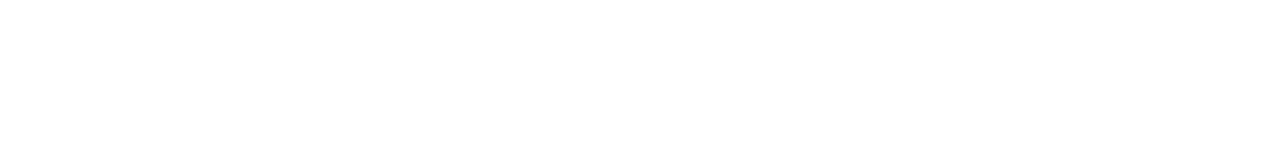
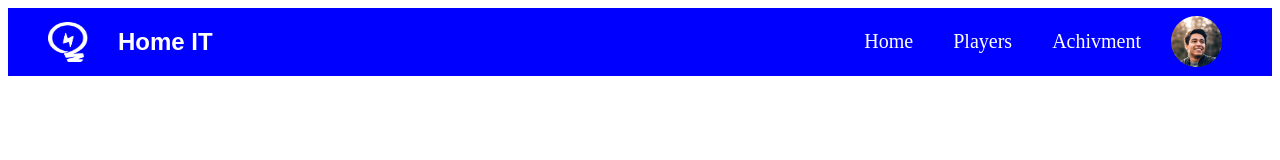
Before and after one commit to mdshahjalalrakib/leader-project, a plain HTML site: page index.html in a window 1280 px wide. Drawn offline with Linux system fonts and the light colour scheme.

Commit message:
second Commit

```diff
--- a/index.html
+++ b/index.html
@@ -8,6 +8,23 @@
     <title>Course List</title>
 </head>
 <body>
+    <header>
+        <div class="brand">
+            <div class="logo">
+                <img src="images/icons/logo.png"company logo">
+                <h2>Home IT</h2>
+            </div>
+            <div class="nav-list">
+                <nav>
+                    <li><a href="">Home</a></li>
+                    <li><a href="">Players</a></li>
+                    <li><a href="">Achivment</a></li>
+                </nav>
+                <img src="/images/icons/profile.png" alt="">
+            </div>
+        </div>
+    </header>
+
 
 </body>
 </html>
--- a/style.css
+++ b/style.css
@@ -0,0 +1,48 @@
+.header{
+    width: 100%;
+    height: 300px;
+
+}
+.brand{
+    display: flex;
+    justify-content: space-between;
+    background-color: blue;
+}
+.logo img{
+    height: 40px;
+    width: 40px;
+    margin-right: 30px;
+}
+.logo h2{
+    color: white;
+    font-weight: 900;
+    font-family: sans-serif;
+}
+
+.logo{
+    display: flex;
+    align-items: center;
+    margin-left: 40px;
+
+}
+
+.nav-list {
+    display: flex;
+    align-items: center;
+    margin-right: 50px;
+}
+
+.nav-list, nav li a{
+   list-style-type:none;
+   text-decoration: none;
+   color: white;
+   font-size: 20px;
+}
+.nav-list nav{
+    display: flex;
+    gap: 40px;
+
+}
+.nav-list img{
+    margin-left: 30px;
+}
```
